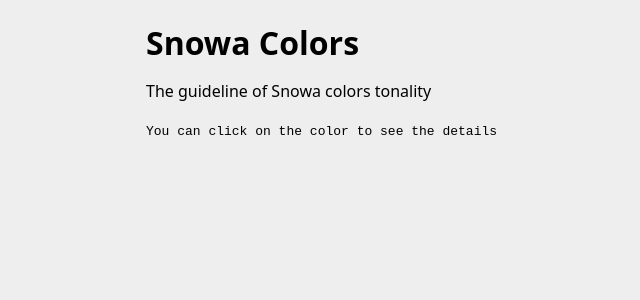
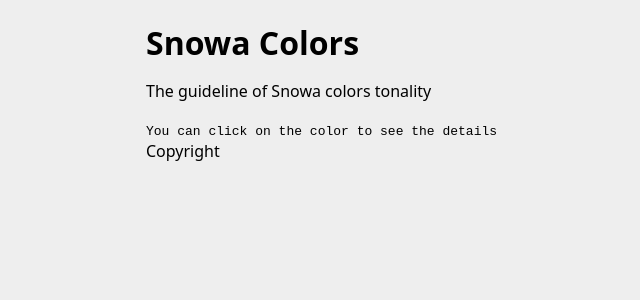
Before and after one commit to snowa-ir/colors, a React (Vite) app: page / in a window 1280 px wide. Shown: the top 300 px of the page, without its empty margins (14-654 px from the left). Built offline with nearby package versions, Linux system fonts and the light colour scheme.

Commit message:
improve style structure

```diff
--- a/src/App.jsx
+++ b/src/App.jsx
@@ -1,10 +1,12 @@
 import "./assets/styles/main.scss"
+import Footer from "./components/layouts/Footer"
 import Header from "./components/layouts/Header"
 
 function App() {
   return (
     <div className="container">
       <Header />
+      <Footer />
     </div>
   )
 }
--- /dev/null
+++ b/src/assets/styles/base/__index.scss
@@ -0,0 +1,3 @@
+@import "./reset";
+@import "./variables";
+@import "./global";
--- /dev/null
+++ b/src/assets/styles/component/__index.scss
@@ -0,0 +1 @@
+@import "./palette";
--- /dev/null
+++ b/src/assets/styles/layout/__index.scss
@@ -0,0 +1 @@
+@import "./footer";
--- /dev/null
+++ b/src/assets/styles/layout/_footer.scss
@@ -0,0 +1,2 @@
+.footer {
+}
--- a/src/assets/styles/main.scss
+++ b/src/assets/styles/main.scss
@@ -1,4 +1,3 @@
-@import "./reset";
-@import "./variables";
-@import "./base";
-@import "./palette";
+@import "./base/_index";
+@import "./layout/_index";
+@import "./component/_index";
--- /dev/null
+++ b/src/components/layouts/Footer.jsx
@@ -0,0 +1,3 @@
+export default function Footer() {
+  return <div className="footer">Copyright</div>
+}
--- a/src/components/layouts/Header.jsx
+++ b/src/components/layouts/Header.jsx
@@ -1,9 +1,9 @@
 export default function Header() {
   return (
-    <div>
+    <>
       <h1>Snowa Colors</h1>
       <p>The guideline of Snowa colors tonality</p>
       <code>You can click on the color to see the details</code>
-    </div>
+    </>
   )
 }
```
Also changed, not shown: src/assets/styles/base/_global.scss (renamed from src/assets/styles/_base.scss), src/assets/styles/base/_reset.scss (added), src/assets/styles/base/_variables.scss (added), src/assets/styles/component/_palette.scss (added).
